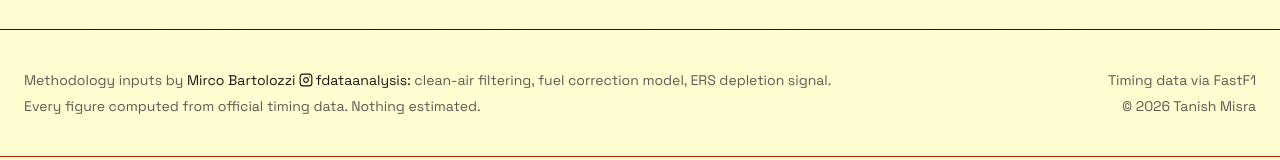
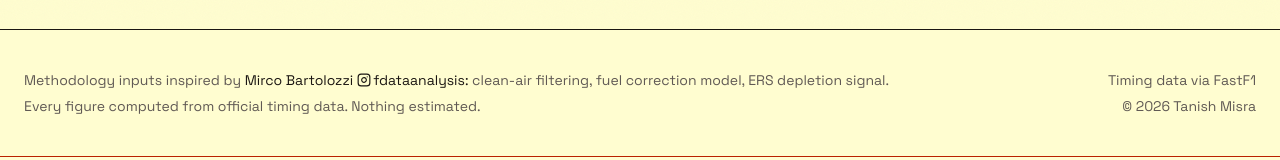
Before and after one commit to tanishmisra9/telogify, a React (Vite) app in the folder frontend/: page / in a window 1280 px wide. Shown: the part 772-932 px from the top of the page. Built offline with nearby package versions, Linux system fonts and the light colour scheme; no server answers.

Commit message:
Footer: methodology inputs are inspired by, not by, Mirco Bartolozzi

```diff
--- a/frontend/src/components/Footer.tsx
+++ b/frontend/src/components/Footer.tsx
@@ -63,7 +63,7 @@ export function Footer() {
         <div className="flex flex-col gap-1.5 sm:flex-row sm:items-start sm:justify-between sm:gap-6">
           <div className="flex flex-col gap-1.5">
             <p className="text-sm text-muted">
-              Methodology inputs by{' '}
+              Methodology inputs inspired by{' '}
               <Tooltip label="Instagram account">
                 <a
                   href="https://www.instagram.com/fdataanalysis/"
```
